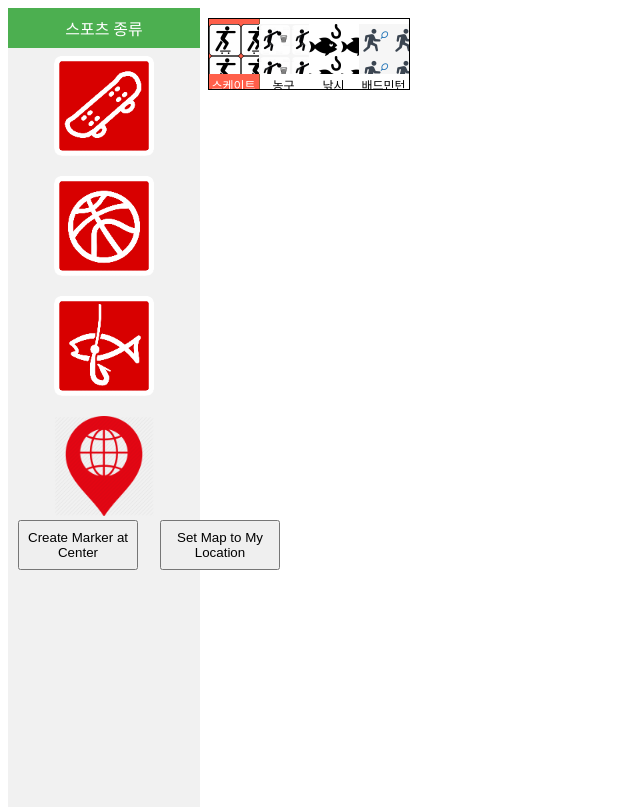
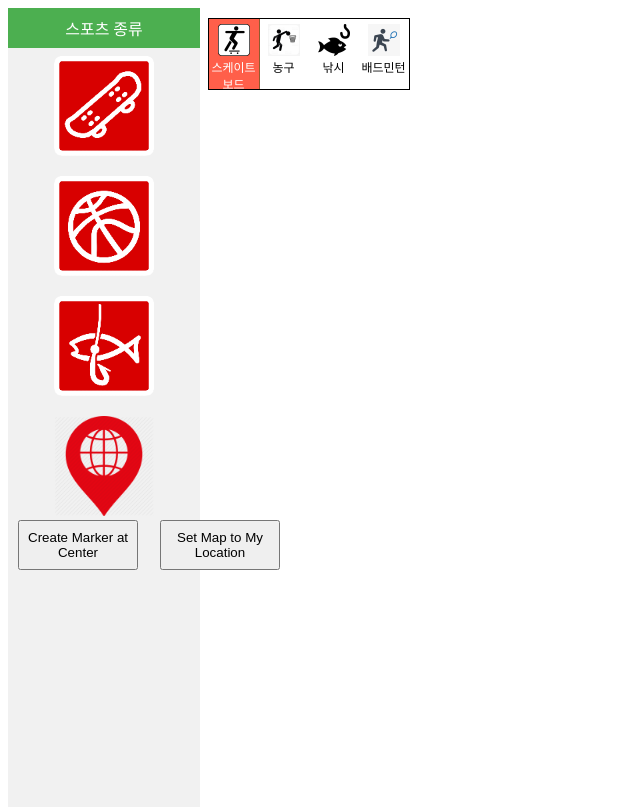
Before and after one commit to Yonsei-EE/ipTeam, a PHP site: page / in a window 1280 px wide. Shown: the top 807 px of the page, without its empty margins (0-640 px from the left). Run offline with PHP 8.4, Linux system fonts and the light colour scheme; some libraries are stand-ins or nearby versions.

Commit message:
Update style.css

```diff
--- a/style.css
+++ b/style.css
@@ -57,8 +57,8 @@
 .category .ico_comm {
 	display:block;
 	margin:0 auto 2px;
-	width:50px;
-	height:50px;
+	width:32px;
+	height:32px;
 }
 
 .category .ico_skate {
```
